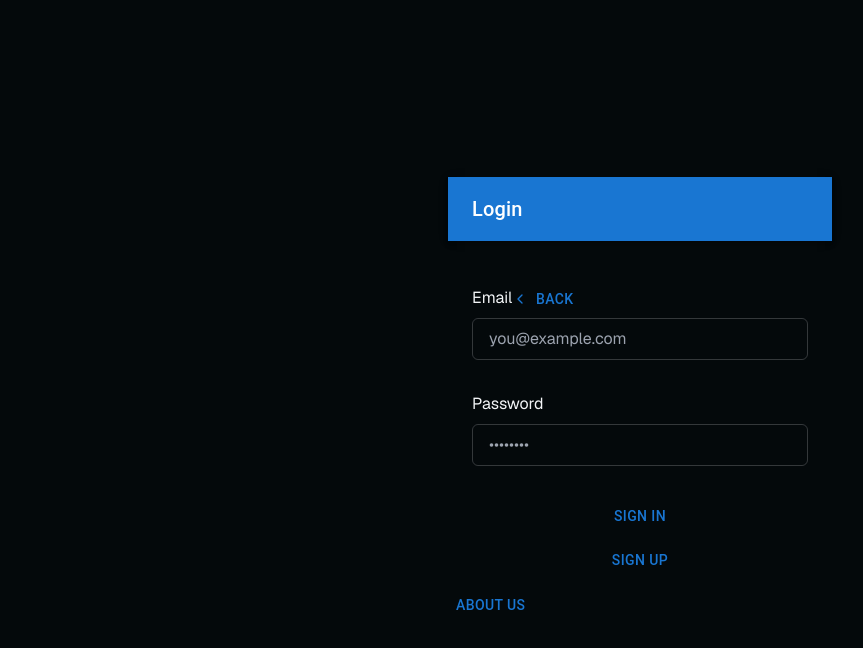
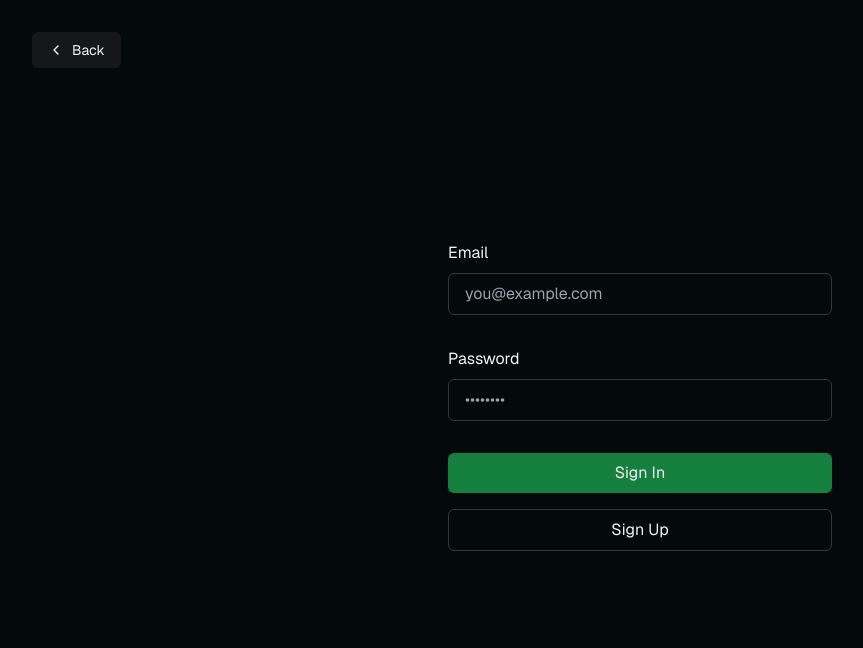
Before and after one commit to rakenduste-programmeerimine-2023/casa-catch, a Next.js app: page /login in a window 1280 px wide. Shown: the top 648 px of the page, without its empty margins (0-863 px from the left). Built offline with nearby package versions, Linux system fonts and the light colour scheme.

Commit message:
chore (frontend): fix supabase login logic

```diff
--- a/app/login/page.tsx
+++ b/app/login/page.tsx
@@ -1,35 +1,62 @@
-import React from 'react';
-import Link from 'next/link';
-import { Button, Container, Typography, Paper, Grid, AppBar, Toolbar } from '@mui/material';
-import { headers, cookies } from 'next/headers';
-import { createClient } from '@/utils/supabase/server';
-import { redirect } from 'next/navigation';
+import Link from 'next/link'
+import { headers, cookies } from 'next/headers'
+import { createClient } from '@/utils/supabase/server'
+import { redirect } from 'next/navigation'
 
 export default function Login({
   searchParams,
 }: {
-  searchParams: { message: string };
+  searchParams: { message: string }
 }) {
   const signIn = async (formData: FormData) => {
-    // ... (unchanged)
-  };
+    'use server'
+
+    const email = formData.get('email') as string
+    const password = formData.get('password') as string
+    const cookieStore = cookies()
+    const supabase = createClient(cookieStore)
+
+    const { error } = await supabase.auth.signInWithPassword({
+      email,
+      password,
+    })
+
+    if (error) {
+      return redirect('/login?message=Could not authenticate user')
+    }
+
+    return redirect('/admin')
+  }
 
   const signUp = async (formData: FormData) => {
-    // ... (unchanged)
-  };
+    'use server'
+
+    const origin = headers().get('origin')
+    const email = formData.get('email') as string
+    const password = formData.get('password') as string
+    const cookieStore = cookies()
+    const supabase = createClient(cookieStore)
+
+
+    const { error } = await supabase.auth.signUp({
+      email,
+      password,
+      options: {
+        emailRedirectTo: `${origin}/auth/callback`,
+      },
+    })
+
+    if (error) {
+      return redirect('/login?message=Could not authenticate user')
+    }
+
+    return redirect('/login?message=Check email to continue sign in process')
+  }
 
   return (
     <div className="flex-1 flex flex-col w-full px-8 sm:max-w-md justify-center gap-2">
-      <AppBar position="static">
-        <Toolbar>
-          <Typography variant="h6">Login</Typography>
-        </Toolbar>
-      </AppBar>
-
-      <Container>
-        <Link href="/" passHref>
-          <Button
-            component="a"
+      <Link
+        href="/"
         className="absolute left-8 top-8 py-2 px-4 rounded-md no-underline text-foreground bg-btn-background hover:bg-btn-background-hover flex items-center group text-sm"
       >
         <svg
@@ -47,7 +74,6 @@ export default function Login({
           <polyline points="15 18 9 12 15 6" />
         </svg>{' '}
         Back
-          </Button>
       </Link>
 
       <form
@@ -73,36 +99,22 @@ export default function Login({
           placeholder="••••••••"
           required
         />
-          <Button
-            className="bg-green-700 rounded-md px-4 py-2 text-foreground mb-2"
-            type="submit"
-          >
+        <button className="bg-green-700 rounded-md px-4 py-2 text-foreground mb-2">
           Sign In
-          </Button>
-          <Button
-            onClick={signUp}
+        </button>
+        <button
+          formAction={signUp}
           className="border border-foreground/20 rounded-md px-4 py-2 text-foreground mb-2"
-            type="button"
         >
           Sign Up
-          </Button>
+        </button>
         {searchParams?.message && (
           <p className="mt-4 p-4 bg-foreground/10 text-foreground text-center">
             {searchParams.message}
           </p>
         )}
       </form>
-      </Container>
 
-      {/* Add the "About Us" button */}
-      <Link href="/about-us" passHref>
-        <Button
-          className="bg-primary rounded-md px-4 py-2 text-foreground mt-4"
-          component="a"
-        >
-          About Us
-        </Button>
-      </Link>
     </div>
-  );
+  )
 }
--- a/app/page.tsx
+++ b/app/page.tsx
@@ -15,7 +15,7 @@ export default async function Index() {
             <AuthButton />
             <button className="py-2 px-4 rounded-md no-underline bg-btn-background hover:bg-btn-background-hover">
               <Link
-                href="/login"
+                href="/about-us"
                 className="py-2 px-3 flex rounded-md no-underline bg-btn-background hover:bg-btn-background-hover"
               >
                 About Us
```
Also changed, not shown: app/about-us/page.tsx (renamed from app/aboutUs/page.tsx). Lines whose indentation alone changed are shown as unchanged.
